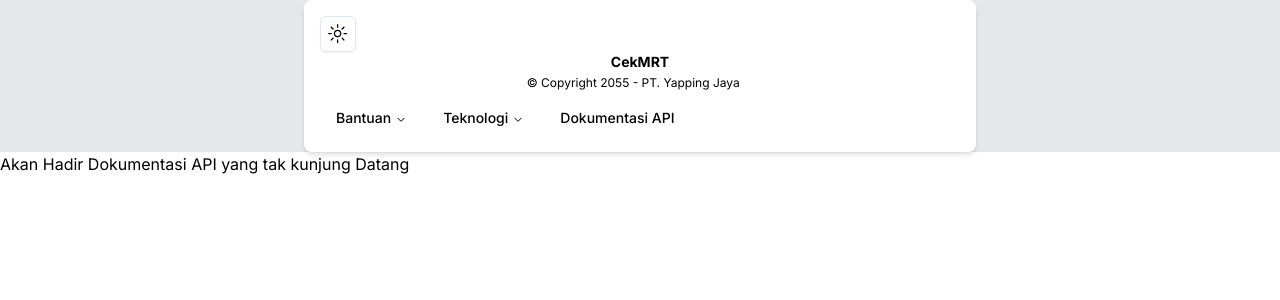
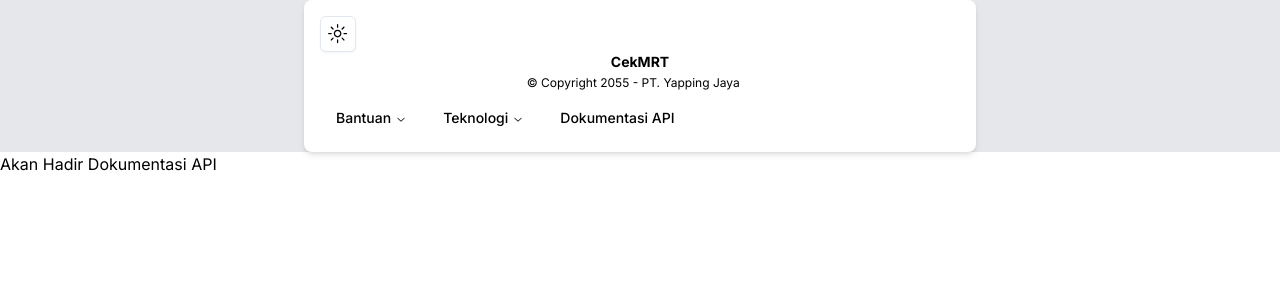
Before and after one commit to CEKMRT/web, a Next.js app: page /docs in a window 1280 px wide. Shown: the top 300 px of the page. Built offline with nearby package versions, Linux system fonts and the light colour scheme.

Commit message:
added readme

```diff
--- a/src/app/docs/page.tsx
+++ b/src/app/docs/page.tsx
@@ -2,7 +2,7 @@
 import SplineBg from "@/components/core/spline";
 
 const Page = () => {
-  return <h1>Akan Hadir Dokumentasi API yang tak kunjung Datang</h1>;
+  return <h1>Akan Hadir Dokumentasi API</h1>;
 };
 
 export default Page;
```
Also changed, not shown: 1 other file (tests, documents, lock files or other folders).
